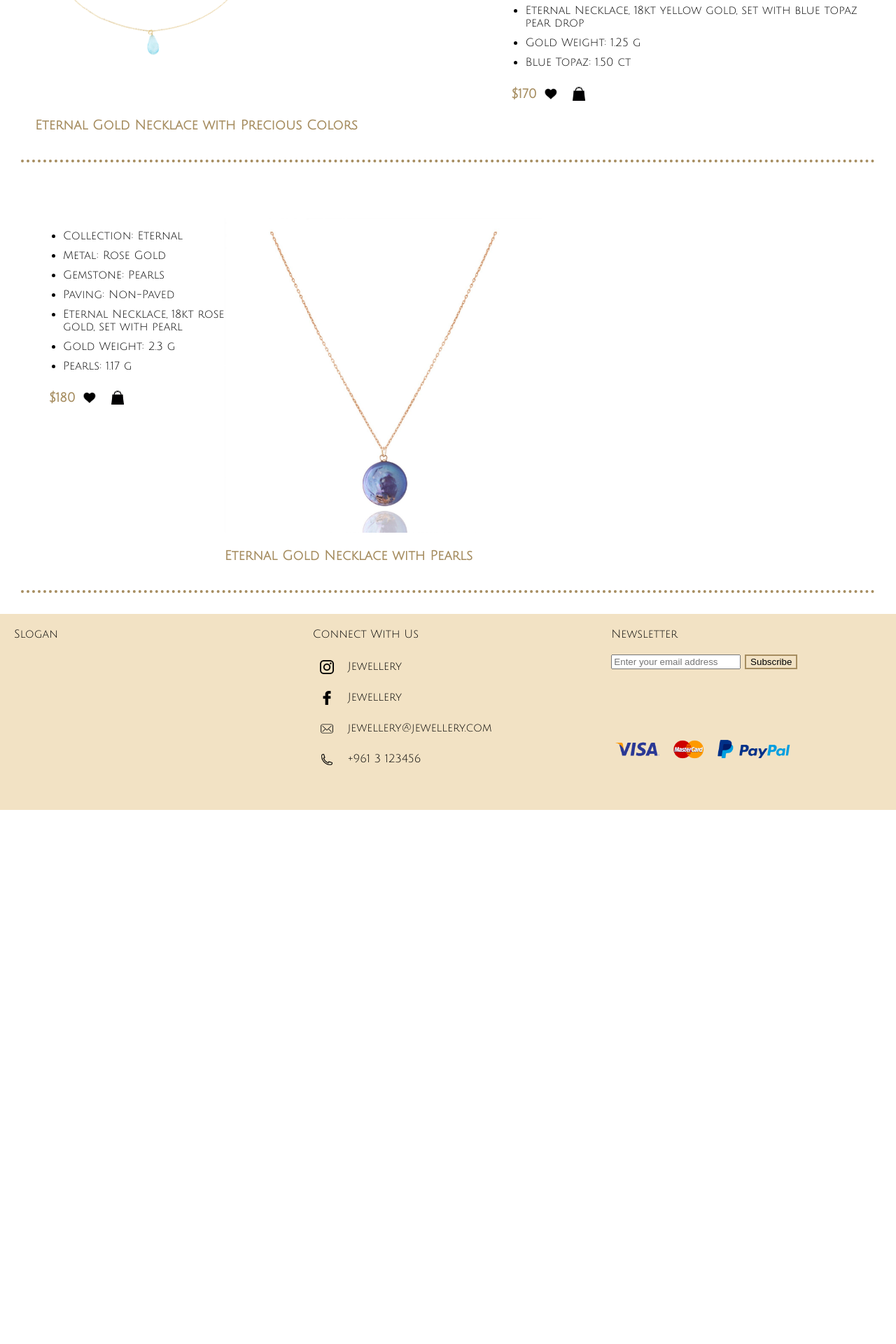
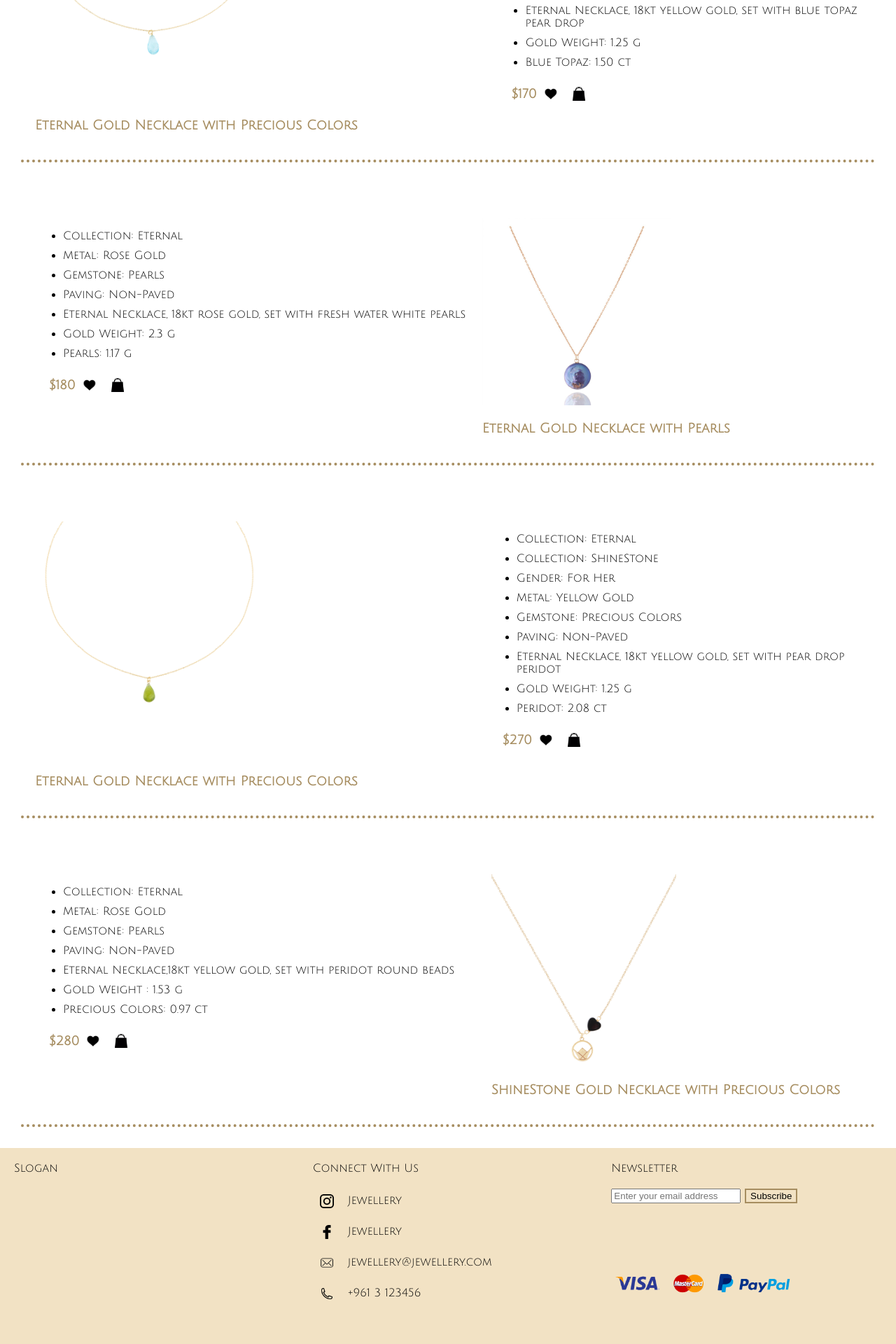
Before and after one commit to sana-al-rayess/fullstack-ecommerce-project, a PHP site: page /necklaces.html in a window 1280 px wide. Shown: the part 2081-4001 px from the top of the page at 70% size. Before the commit the page ends 3238 px from the top, so only its background shows below. Run offline with PHP 8.4, Linux system fonts and the light colour scheme.

Commit message:
finished necklaces page

```diff
--- a/necklaces.html
+++ b/necklaces.html
@@ -80,12 +80,12 @@
                 </div>
 
                 </div>
-                <div class=" products product1">
+                <div class=" products product3">
                     <div>
-                        <img class="products_images product_image1" src="images/necklace3.png">
-                        <h3 class="products_name product_name1">Eternal Gold Necklace with Precious Colors</h3>
+                        <img class="products_images product_image3" src="images/necklace3.png">
+                        <h3 class="products_name product_name3">Eternal Gold Necklace with Precious Colors</h3>
                     </div>
-                    <div class="products_description product_description1">
+                    <div class="products_description product_description3">
                         <ul class="product_description_list">
                             <li>Collection: Eternal</li>
                             <li>Collection: ShineStone</li>
@@ -98,29 +98,71 @@
                             <li>Blue Topaz: 1.50 ct</li>
                         </ul>
 
-                          <div class="products_price_fav_cart"><span class="products_prices product_price1">$170</span><img class="icons icon_fav" src="./images/heart.jpg" alt="wishlist"><img class="icons icon_cart" src="./images/bag.png" alt="shoppingbag"></div>
+                          <div class="products_price_fav_cart"><span class="products_prices product_price3">$170</span><img class="icons icon_fav" src="./images/heart.jpg" alt="wishlist"><img class="icons icon_cart" src="./images/bag.png" alt="shoppingbag"></div>
                         </div>
                 </div>
-                <div class=" products product2">
-                    <div class="products_description product_description2">
+                <div class=" products product4">
+                    <div class="products_description product_description4">
                         <ul class="product_description_list">
                             <li>Collection: Eternal</li>
                             <li>Metal: Rose Gold</li>
                             <li>Gemstone: Pearls</li>
                             <li>Paving: Non-Paved</li>
-                            <li>Eternal Necklace, 18kt rose gold, set with pearl</li>
+                            <li>Eternal Necklace, 18kt rose gold, set with fresh water white pearls</li>
                             <li>Gold Weight: 2.3 g</li>
                             <li>Pearls: 1.17 g</li>
                         </ul>
 
-                          <div class="products_price_fav_cart"><span class="products_prices product_price2">$180</span><img class="icons icon_fav" src="./images/heart.jpg" alt="wishlist"><img class="icons icon_cart" src="./images/bag.png" alt="shoppingbag"></div>
+                          <div class="products_price_fav_cart"><span class="products_prices product_price4">$180</span><img class="icons icon_fav" src="./images/heart.jpg" alt="wishlist"><img class="icons icon_cart" src="./images/bag.png" alt="shoppingbag"></div>
                         </div>
                         <div>
-                            <img class="products_images product_image2" src="images/necklace4.jpg">
-                            <h3 class="products_name product_name2">Eternal Gold Necklace with Pearls</h3>
+                            <img class="products_images product_image4" src="images/necklace4.jpg">
+                            <h3 class="products_name product_name4">Eternal Gold Necklace with Pearls</h3>
                         </div>
 
                         </div>
+                        <div class=" products product5">
+                            <div>
+                                <img class="products_images product_image5" src="images/necklace5.png">
+                                <h3 class="products_name product_name5">Eternal Gold Necklace with Precious Colors</h3>
+                            </div>
+                            <div class="products_description product_description5">
+                                <ul class="product_description_list">
+                                    <li>Collection: Eternal</li>
+                                    <li>Collection: ShineStone</li>
+                                    <li>Gender: For Her</li>
+                                    <li>Metal: Yellow Gold</li>
+                                    <li>Gemstone: Precious Colors</li>
+                                    <li>Paving: Non-Paved</li>
+                                    <li>Eternal Necklace, 18kt yellow gold, set with pear drop peridot</li>
+                                    <li>Gold Weight: 1.25 g</li>
+                                    <li>Peridot: 2.08 ct</li>
+                                </ul>
+
+                                  <div class="products_price_fav_cart"><span class="products_prices product_price5">$270</span><img class="icons icon_fav" src="./images/heart.jpg" alt="wishlist"><img class="icons icon_cart" src="./images/bag.png" alt="shoppingbag"></div>
+                                </div>
+                        </div>
+                        <div class=" products product6">
+                            <div class="products_description product_description6">
+                                <ul class="product_description_list">
+                                    <li>Collection: Eternal</li>
+                                    <li>Metal: Rose Gold</li>
+                                    <li>Gemstone: Pearls</li>
+                                    <li>Paving: Non-Paved</li>
+                                    <li>Eternal Necklace,18kt yellow gold, set with peridot round beads </li>
+                                    <li>Gold Weight : 1.53 g</li>
+                                    <li>Precious Colors: 0.97 ct</li>
+                                </ul>
+
+                                  <div class="products_price_fav_cart"><span class="products_prices product_price6">$280</span><img class="icons icon_fav" src="./images/heart.jpg" alt="wishlist"><img class="icons icon_cart" src="./images/bag.png" alt="shoppingbag"></div>
+                                </div>
+                                <div>
+                                    <img class="products_images product_image6" src="images/necklace6.png">
+                                    <h3 class="products_name product_name6">ShineStone Gold Necklace with Precious Colors</h3>
+                                </div>
+
+                                </div>
+
     </div>
 
 
--- a/styles/necklaces.css
+++ b/styles/necklaces.css
@@ -272,6 +272,12 @@ body {
 .product_description1{
     width: 100%;
 }
+.product_description3{
+    width: 100%;
+}
+.product_description5{
+    width: 100%;
+}
 .video-container {
   width: 100%;
   height: auto;
@@ -294,3 +300,9 @@ video::-webkit-media-controls-play-button {
 video::-webkit-media-controls-start-playback-button {
   display: none !important;
 }
+.product_description4{
+    width: 150%;
+}
+.product_description6{
+    width: 150%;
+}
```
Also changed, not shown: images/necklace5.png (added), images/necklace6.png (added).
